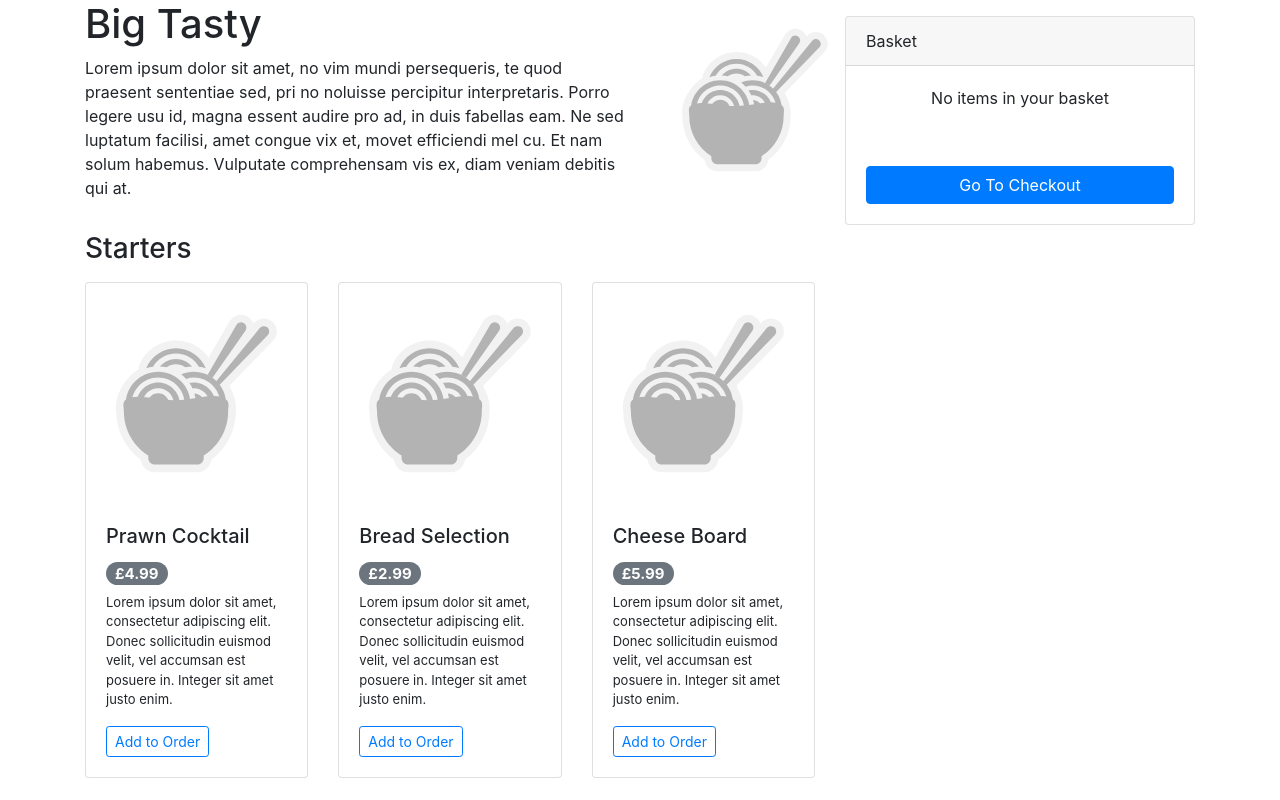
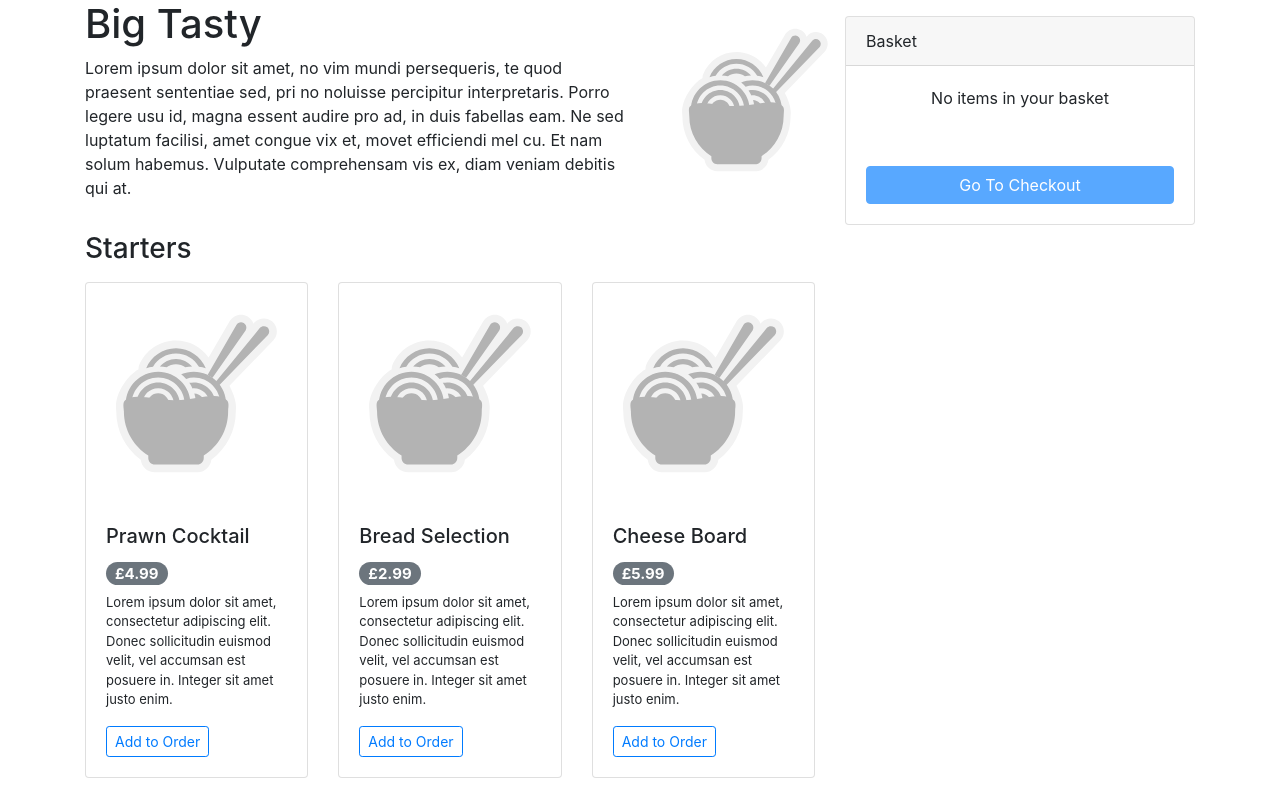
Before and after one commit to mgwoolf/express-food, a React (Create React App) app: page / in a window 1280 px wide. Shown: the top 800 px of the page. Built offline with nearby package versions, Linux system fonts and the light colour scheme.

Commit message:
Completion of basket and product selection

```diff
--- a/src/actions/basket.js
+++ b/src/actions/basket.js
@@ -1,20 +1,9 @@
-export const addToBasket = (dispatch) => () => {
+const ADD_TO_BASKET = 'ADD_TO_BASKET',
+      CLEAR_BASKET = 'CLEAR_BASKET';
+
+export const addToBasket = (item, options, qty) => {
     return {
-        action: 'CLEAR_BASKET',
-        payload: {},
-    }
+        type: ADD_TO_BASKET,
+        payload: { item: item, options: options, qty: qty },
+    };
 }
-
-export const addToBasket = (dispatch) => () => {
-    return {
-        action: 'CLEAR_BASKET',
-        payload: {},
-    }
-}
-
-export const clearBasket = (dispatch) => () => {
-    return {
-        action: 'CLEAR_BASKET',
-        payload: {},
-    }
-}
--- a/src/components/Basket.js
+++ b/src/components/Basket.js
@@ -3,25 +3,27 @@ import { connect } from 'react-redux';
 
 import { showPrice } from './../helpers/pricing';
 
+import "./Basket.scss";
+
 const BasketItem = ({ name, options, qty, price }) => {
-    return (<div>
-                <div>{ qty }</div>
+    return (<div className="Basket-items">
                 <div>
-                    { name }
-                    { options }
+                    { qty } x { name }
+                    <div>{ Object.keys(options).map((key, idx)=>{
+                        return (<small key={idx}><strong>{ key }</strong> { options[key] } </small>)
+                    }) }</div>
                 </div>
-                <div>{ price }</div>
+                <div>{ showPrice(price) }</div>
             </div>);
 };
 
 
 const BasketButtons = ({ canCheckout, canClearBasket}) => {
     return (<div className="card-body">
-                <button type="button" className="btn btn-primary btn-block" disabled={ canCheckout }>Go To Checkout</button>
+                <button type="button" className="btn btn-primary btn-block" disabled={ !canCheckout }>Go To Checkout</button>
                 { canClearBasket && (<><hr /><button type="button" className="btn btn-sm btn-block btn-outline-warning">Empty Basket</button></>) }
             </div>);
 }
-
 
 const Basket = ({ basket }) => {
 
--- /dev/null
+++ b/src/components/Basket.scss
@@ -0,0 +1,9 @@
+.Basket {
+    &-items {
+        display: flex;
+        border-bottom: 1px dotted #ccc;
+        justify-content: space-between;
+        margin-bottom: 10px;
+        padding-bottom: 10px;
+    }
+}
--- a/src/components/Menu.js
+++ b/src/components/Menu.js
@@ -11,7 +11,6 @@ const MenuSection = ({ name, items }) => {
             <h3 className="my-3">{ name }</h3>
             <div className="row">
                 { items.map((item, idx)=>{
-                    console.log(item);
                     return (<div key={ idx } className="col-sm"><MenuItem {...item} /></div>)
                 }) }
             </div>
--- a/src/components/MenuSelection.js
+++ b/src/components/MenuSelection.js
@@ -1,7 +1,11 @@
 import React from 'react';
+import { connect } from 'react-redux';
+
+import { addToBasket } from './../actions/basket';
 
 import OverlayHolder from './OverlayHolder'
 import { MenuPriceTag } from './MenuItem';
+
 
 import "./MenuSelection.scss";
 
@@ -11,7 +15,7 @@ const MenuOptionGroup = ({ optionGroup, addItemAction }) => {
           isSingle = type==="single";
 
     return (<div>
-                <h3>{ title }</h3>
+                <h4>{ title }</h4>
                 { options.map((option, idx)=>{
                     return (<div key={idx} className="form-group form-check">
                                 <label className="form-check-label">
@@ -28,7 +32,8 @@ class MenuSelection extends React.Component {
     constructor(props) {
         super(props);
         this.state = {
-            selectedOptions: {}
+            selectedOptions: {},
+            qty: 1,
         };
     }
 
@@ -43,7 +48,15 @@ class MenuSelection extends React.Component {
         });
     }
 
+    _setQty = e => {
+        this.setState({
+            qty: e.target.value
+        });
+    }
+
     _addToOder = e => {
+        const { selectedOptions, qty } = this.state;
+        this.props.addToBasket(this.props, selectedOptions, qty);
         this.props.closeAction();
     }
 
@@ -52,16 +65,20 @@ class MenuSelection extends React.Component {
     }
 
     render() {
-        const { selectedOptions } = this.state,
-              { name, price, options, description } = this.props;
-
-        console.log(selectedOptions);
+        const { name, price, options, description } = this.props,
+              qtyOptions = [1,2,3,4,5,6,7,8,9,10,11,12,13,14,15];
 
         return (<OverlayHolder>
                     <div className="MenuSelection">
                         <h2>{ name }</h2>
                         <MenuPriceTag price={ price } />
                         <p>{ description }</p>
+                        <div className="MenuSelection-qty">
+                            <h4>Quantity</h4>
+                            <select className="form-control" onChange={ this._setQty } >
+                                { qtyOptions.map((val, idx)=>(<option key={idx} value={val}>{ val }</option>))}
+                            </select>
+                        </div>
                         <div className="MenuSelection-options">
                             { options.map((optionGroup, idx)=>(<MenuOptionGroup key={idx} optionGroup={ optionGroup } addItemAction={ this._addSelectedOption } />)) }
                         </div>
@@ -74,4 +91,6 @@ class MenuSelection extends React.Component {
     }
 }
 
-export default MenuSelection;
+const mapStateToProps = (state,props) => ({});
+
+export default connect(mapStateToProps, {addToBasket})(MenuSelection);
--- a/src/components/MenuSelection.scss
+++ b/src/components/MenuSelection.scss
@@ -7,8 +7,12 @@
         margin-bottom: 10px;
     }
 
+    &-qty {
+        margin-bottom: 20px;
+    }
+
     &-options {
-        padding-bottom: 20px;
+        margin-bottom: 20px;
     }
 
     &-buttonBar {
--- a/src/helpers/pricing.js
+++ b/src/helpers/pricing.js
@@ -1,3 +1,4 @@
 export const showPrice = (price) => {
-    return `£${price}`
+    const roundPrice = Math.round(Number(price) * 100) / 100;
+    return `£${roundPrice}`
 }
--- a/src/reducers/basket.js
+++ b/src/reducers/basket.js
@@ -11,12 +11,12 @@ const initialState = {
 const calculateBasketTotal = (state) => {
     const  delivery = 4.99,
            service = 2.99,
-           totalItems = state.items;
+           totalItems = state.items.length;
 
-    let subTotal, total = 0;
+    let subTotal = 0;
 
-    state.items.foreach((item) => {
-        subTotal += item.price;
+    state.items.forEach((item) => {
+        subTotal += (Math.round(Number(item.price) * 100) / 100) * item.qty;
     });
 
     return {...state, delivery: delivery,
@@ -24,18 +24,19 @@ const calculateBasketTotal = (state) => {
                       subTotal: subTotal,
                       canCheckout: totalItems>0,
                       canClearBasket: totalItems>0,
-                      total: total };
+                      total: (subTotal + delivery + service) };
 }
+
 
 const basket = (state = initialState, action) => {
     switch (action.type) {
-        case 'ADD_ITEM':
-            const items = state.items.push(action.payload);
+        case 'ADD_TO_BASKET':
+            const { item, options, qty } = action.payload,
+                  items = state.items;
+            items.push({ ...item, options: options, qty: qty });
             return calculateBasketTotal({...state, items:items });
-        case 'REMOVE_ITEM':
-            return { ...state, items: state.items.push(action.payload) }
-        case 'UPDATE_QTY':
-            return { ...state, items: state.items.push(action.payload) }
+        case 'CLEAR_BASKET':
+            return calculateBasketTotal({...state, items:[] });
         default:
             return state
     }
```
